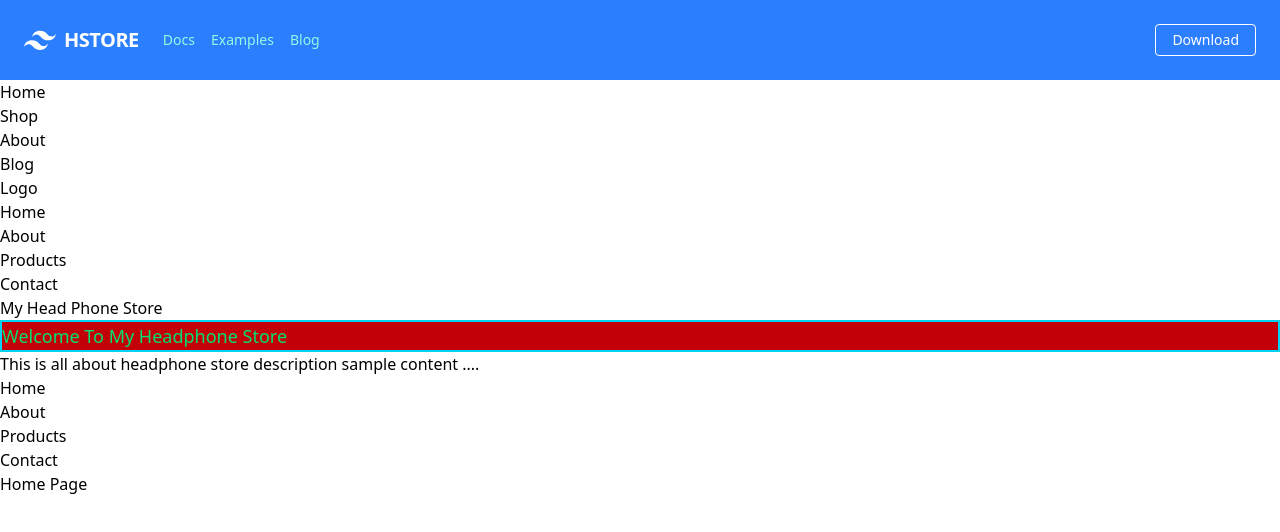
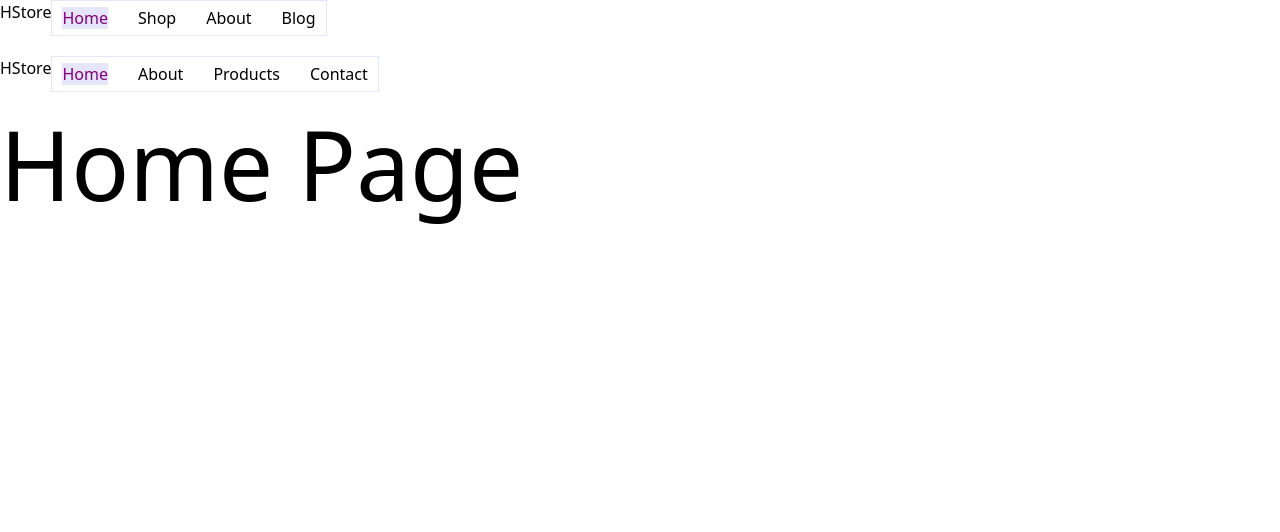
Before and after one commit to designs-anup/learnReact, a React (Vite) app in the folder headphoneStore/: page / in a window 1280 px wide. Shown: the top 532 px of the page. Built offline with nearby package versions, Linux system fonts and the light colour scheme.

Commit message:
updated Link to NavLink and added page not found page

```diff
--- a/headphoneStore/src/App.css
+++ b/headphoneStore/src/App.css
@@ -1,3 +1,22 @@
+.navLinkUI{
+  display: flex;
+  gap: 10px;
+  border: 1px solid lavender;
+
+  li{
+    padding: 5px 10px;
+  }
+
+  .active{
+    background-color: lavender;
+    color: purple;
+  }
+}
+
+h1{
+  font-size: 6em;
+}
+
 /* #root {
   max-width: 1280px;
   margin: 0 auto;
--- a/headphoneStore/src/App.jsx
+++ b/headphoneStore/src/App.jsx
@@ -3,25 +3,12 @@ import reactLogo from './assets/react.svg'
 import viteLogo from '/vite.svg'
 import './App.css'
 import Navbar from './components/Navbar'
-import { Outlet } from 'react-router'
-import { Routes, Route, Link } from 'react-router'
+import { Routes, Route, Link, NavLink } from 'react-router'
 import Home from './pages/Home'
 import About from './pages/About'
 import Products from './pages/Products'
 import Contact from './pages/Contact'
-
-const MyHeadPhoneHeader = (props) => {
-  const {children} = props
-
-  console.log(props);
-
-  return(
-    <>
-      <h1 className="text-lg text-green-400 bg-red-700 border-2 border-cyan-400">Welcome To My Headphone Store</h1>
-      <p>{children}</p>
-    </>
-  )
-}
+import PageNotFound from './pages/PageNotFound'
 
 function App() {
   const [count, setCount] = useState(0)
@@ -30,24 +17,12 @@ function App() {
     <>
       <Navbar />
 
-      <h1>My Head Phone Store</h1>
-
-      <MyHeadPhoneHeader>
-        This is all about headphone store description sample content ....
-      </MyHeadPhoneHeader>
-
-      <ul>
-        <li><Link to="/">Home</Link></li>
-        <li><Link to="/about">About</Link></li>
-        <li><Link to="/products">Products</Link></li>
-        <li><Link to="/contact">Contact</Link></li>
-      </ul>
-
       <Routes>
         <Route path='/' element={<Home/>} />
         <Route path='/about' element={<About/>} />
         <Route path='/products' element={<Products/>} />
         <Route path='/contact' element={<Contact/>} />
+        <Route path='*' element={<PageNotFound/>} />
       </Routes>
 
     </>
--- a/headphoneStore/src/components/Navbar.jsx
+++ b/headphoneStore/src/components/Navbar.jsx
@@ -1,3 +1,4 @@
+import { NavLink } from "react-router"
 
 const MenuLinks = [
     {
@@ -8,70 +9,43 @@ const MenuLinks = [
     {
         id: 2,
         name: "Shop",
-        link: "/#"
+        link: "/products"
     },
     {
         id: 3,
         name: "About",
-        link: "/#"
+        link: "/about"
     },
     {
         id: 4,
         name: "Blog",
-        link: "/#"
+        link: "/contact"
     }
 ]
 
 const Navbar = () => {
     return(
         <>
-            <nav class="flex items-center justify-between flex-wrap bg-blue-500 p-6">
-                <div class="flex items-center flex-shrink-0 text-white mr-6">
-                    <svg class="fill-current h-8 w-8 mr-2" width="54" height="54" viewBox="0 0 54 54" xmlns="http://www.w3.org/2000/svg"><path d="M13.5 22.1c1.8-7.2 6.3-10.8 13.5-10.8 10.8 0 12.15 8.1 17.55 9.45 3.6.9 6.75-.45 9.45-4.05-1.8 7.2-6.3 10.8-13.5 10.8-10.8 0-12.15-8.1-17.55-9.45-3.6-.9-6.75.45-9.45 4.05zM0 38.3c1.8-7.2 6.3-10.8 13.5-10.8 10.8 0 12.15 8.1 17.55 9.45 3.6.9 6.75-.45 9.45-4.05-1.8 7.2-6.3 10.8-13.5 10.8-10.8 0-12.15-8.1-17.55-9.45-3.6-.9-6.75.45-9.45 4.05z"/></svg>
-                    <span class="font-semibold text-xl tracking-tight uppercase">HStore</span>
-                </div>
-                <div class="block lg:hidden">
-                    <button class="flex items-center px-3 py-2 border rounded text-teal-200 border-teal-400 hover:text-white hover:border-white">
-                    <svg class="fill-current h-3 w-3" viewBox="0 0 20 20" xmlns="http://www.w3.org/2000/svg"><title>Menu</title><path d="M0 3h20v2H0V3zm0 6h20v2H0V9zm0 6h20v2H0v-2z"/></svg>
-                    </button>
-                </div>
-                <div class="w-full block flex-grow lg:flex lg:items-center lg:w-auto">
-                    <div class="text-sm lg:flex-grow">
-                    <a href="#responsive-header" class="block mt-4 lg:inline-block lg:mt-0 text-teal-200 hover:text-white mr-4">
-                        Docs
-                    </a>
-                    <a href="#responsive-header" class="block mt-4 lg:inline-block lg:mt-0 text-teal-200 hover:text-white mr-4">
-                        Examples
-                    </a>
-                    <a href="#responsive-header" class="block mt-4 lg:inline-block lg:mt-0 text-teal-200 hover:text-white">
-                        Blog
-                    </a>
-                    </div>
-                    <div>
-                    <a href="#" class="inline-block text-sm px-4 py-2 leading-none border rounded text-white border-white hover:border-transparent hover:text-teal-500 hover:bg-white mt-4 lg:mt-0">Download</a>
-                    </div>
-                </div>
-            </nav>
-
-            <div>
-                <ul>
+            <div style={{display: "flex", marginBottom: "20px"}}>
+                <span>HStore</span>
+                <ul className='navLinkUI'>
                     {
                         MenuLinks.map((data, index) => (
                             <li key={index}>
-                                <a href={data.link}>{data.name}</a>
+                                <NavLink to={data.link}>{data.name}</NavLink>
                             </li>
                         ))
                     }
                 </ul>
             </div>
 
-            <div>
-                <span>Logo</span>
-                <ul>
-                    <li>Home</li>
-                    <li>About</li>
-                    <li>Products</li>
-                    <li>Contact</li>
+            <div style={{display: "flex"}}>
+                <span>HStore</span>
+                <ul className='navLinkUI'>
+                    <li><NavLink to="/">Home</NavLink></li>
+                    <li><NavLink to="/about">About</NavLink></li>
+                    <li><NavLink to="/products">Products</NavLink></li>
+                    <li><NavLink to="/contact">Contact</NavLink></li>
                 </ul>
             </div>
         </>
--- /dev/null
+++ b/headphoneStore/src/pages/PageNotFound.jsx
@@ -0,0 +1,7 @@
+const PageNotFound = () => {
+    return(
+        <h1>The page you are looking for doesnot exist :( </h1>
+    )
+}
+
+export default PageNotFound
```
